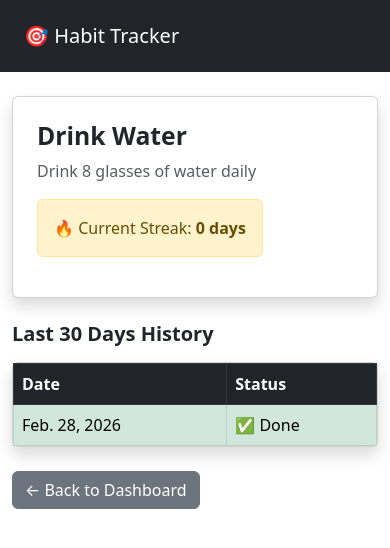
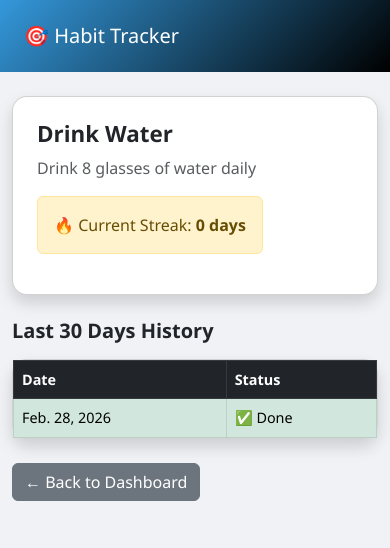
Before and after one commit to AsthaRami/Habit-tracker, a Django app: page /detail/1/ in a window 390 px wide. Shown: the top 548 px of the page. Run offline with Django 5.2, Linux system fonts and the light colour scheme; a user stored in the database is signed in; data comes from the database, SQL or seed files in the repository; both versions use the stored data as it was after the commit.

Commit message:
fix all pages responsive

```diff
--- a/habits/templates/habits/habit_detail.html
+++ b/habits/templates/habits/habit_detail.html
@@ -2,8 +2,18 @@
 <html lang="en">
 <head>
 <meta charset="UTF-8">
+<meta name="viewport" content="width=device-width, initial-scale=1.0">
 <title>{{ habit.name }} - Details</title>
 <link href="https://cdn.jsdelivr.net/npm/bootstrap@5.3.0/dist/css/bootstrap.min.css" rel="stylesheet">
+<style>
+body { background: #f0f2f5; font-family: Segoe UI, sans-serif; }
+.navbar { background: linear-gradient(135deg, #3498db, #000000) !important; }
+.card { border-radius: 15px; box-shadow: 0 4px 15px rgba(0,0,0,0.08); }
+table { font-size: 0.9rem; }
+@media (max-width: 576px) {
+    h2 { font-size: 1.4rem; }
+}
+</style>
 </head>
 <body>
 <nav class="navbar navbar-dark bg-dark px-4 py-3">
```
Also changed, not shown: db.sqlite3.
